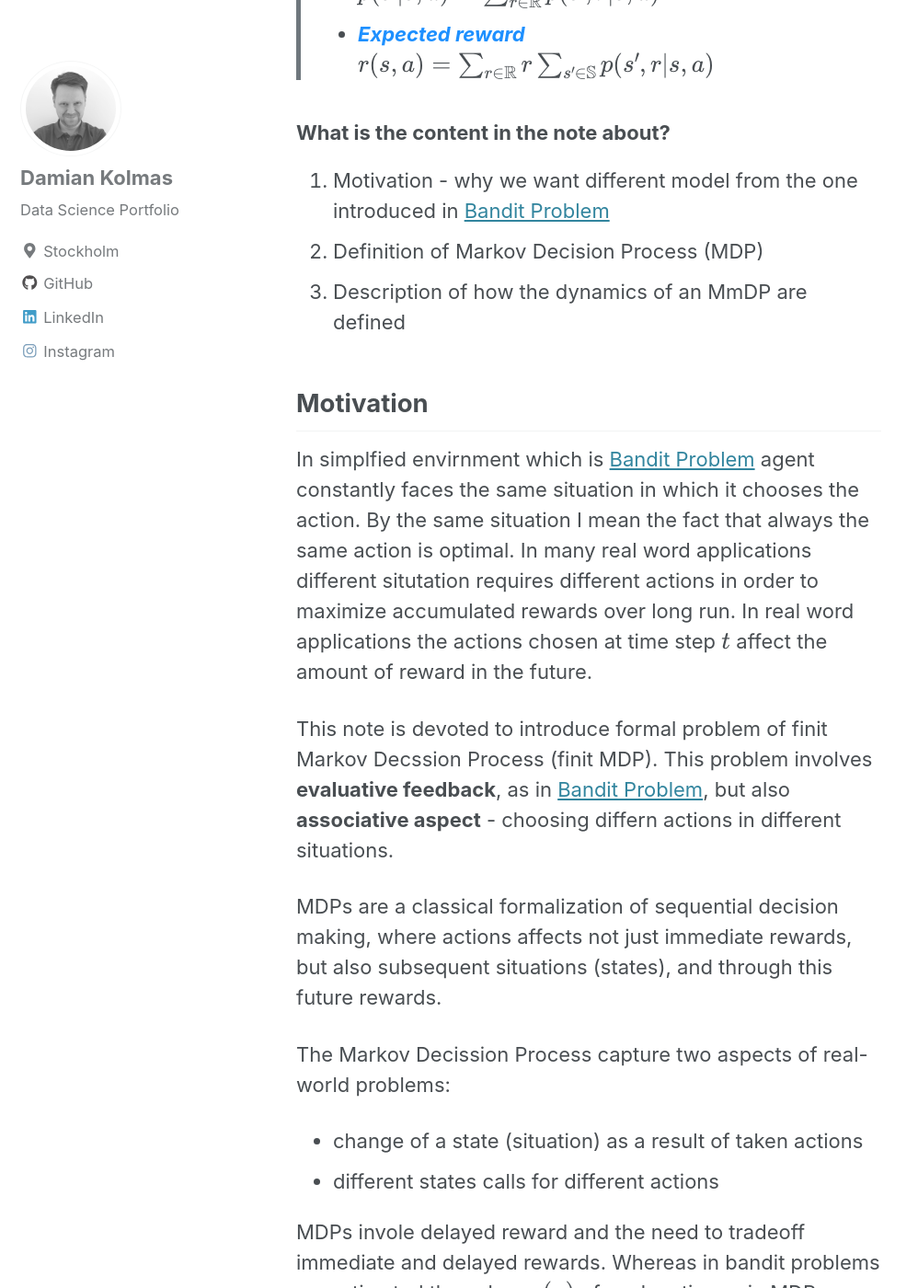
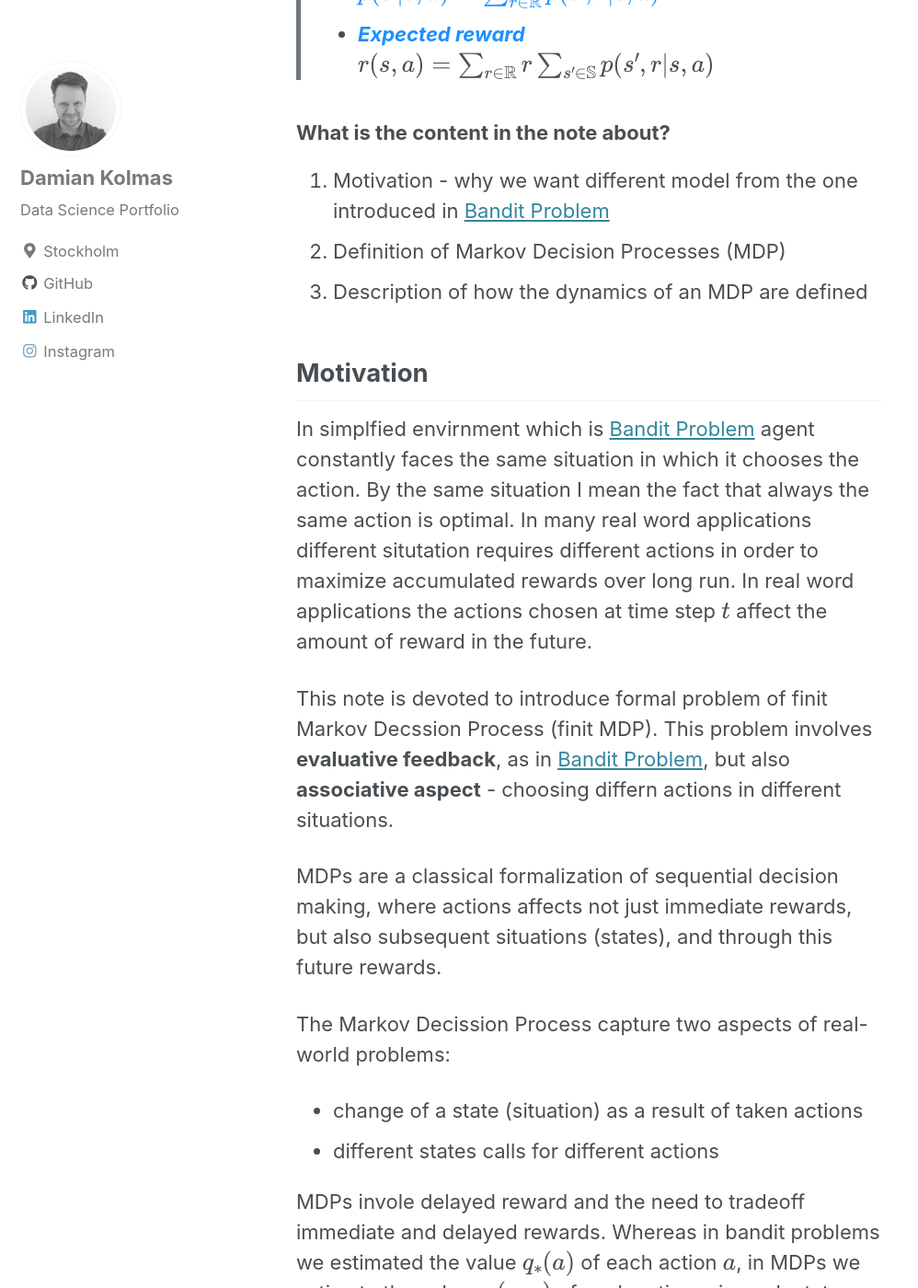
Before and after one commit to DKolmas/DKolmas.github.io, a Jekyll site: the page built from _posts/2019-09-17-Marcov-Decission-Process.md, in a window 1280 px wide and 1400 px high, scrolled down 440 px. Shown: the whole window at 92% size, without its empty margins (0-998 px from the left). Built offline with Jekyll 4.4.1, drawn with Linux system fonts in a browser that asks for light colours; cached includes are drawn as plain includes; formulas are drawn with MathJax 3; some of the changed text lies outside the part shown.

Commit message:
updateing MDP note

```diff
--- a/_posts/2019-09-17-Marcov-Decission-Process.md
+++ b/_posts/2019-09-17-Marcov-Decission-Process.md
@@ -10,14 +10,14 @@
 > <span style="color:dodgerblue">**Take away message from the note:**</span>
 > * <span style="color:dodgerblue">**Finit Marcov Decision Processes is a framework for sequential dcission making**</span>
 > * <span style="color:dodgerblue">**State transition probability** </span>
-$$p(s'|s,a) = \sum_{r\in\mathbb{R}}p(s',r|s,a)$$
+<span style="color:dodgerblue">$$p(s'|s,a) = \sum_{r\in\mathbb{R}}p(s',r|s,a)$$</span>
 > * <span style="color:dodgerblue">**Expected reward** </span>
 $$r(s,a) = \sum_{r\in\mathbb{R}}r\sum_{s'\in\mathbb{S}}p(s',r|s,a)$$
 
 ### What is the content in the note about?
 1. Motivation - why we want different model from the one introduced in [Bandit Problem](http://www.damiankolmas.com/rl/Bandit-problem/)
-2. Definition of Markov Decision Process (MDP)
-3. Description of how the dynamics of an MmDP are defined
+2. Definition of Markov Decision Processes (MDP)
+3. Description of how the dynamics of an MDP are defined
 
 ## Motivation
 
@@ -33,7 +33,7 @@
 
 MDPs invole delayed reward and the need to tradeoff immediate and delayed rewards. Whereas in bandit problems we estimated the value $$q_{*}(a)$$ of each action $$a$$, in MDPs we estimate the value $$q_{*}(s,a)$$ of each action $$a$$ in each state $$s$$, or we estimate the value $$v_{*}(s)$$ of each state given optimal action selection.
 
-## Definition of Markov Decision Process
+## Definition of Markov Decision Processes
 
 We can formalize the above interaction of agent with an environment in the following framework. At each time step $$t=0,1,2,3,...$$ agent observes state $$S_t\in\mathbb{S}$$. Based on that state $$S_t$$ he selects the action $$A_t\in\mathbb{A}$$ and one time step later $$t+1$$ observes reward $$R_{t+1}$$. Agent also experience a transition to another state $$S_{t+1}$$.
 
@@ -42,7 +42,7 @@
 The MDP and agent togehter give the rise to a sequence or **trajectory** that begins like this:
 $$S_0,A_0,R_1,S_1,A_1,R_2,S_2,A_2,R_3,....$$
 
-## Dynamics of Markov Decision Process
+## Dynamics of Markov Decision Processes
 
 In finite MDP the sets of states, actions and rewards ($$\mathbb{S}$$, $$\mathbb{A}$$, $$\mathbb{R}$$) all have finite number of elements. In this case, the random variable $$R_t$$ and $$S_t$$ have well defined discrete probability distributions depending only on the preceding state and action. That is, for particular values of these variables, $$s'\in\mathbb{S}$$ and $$r\in\mathbb{R}$$, there is a probability of those values occuring at time $$t$$, given particular values of preceding state and action:
 
```
